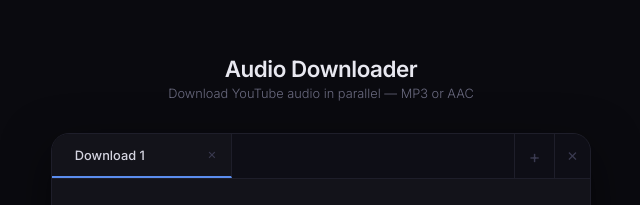
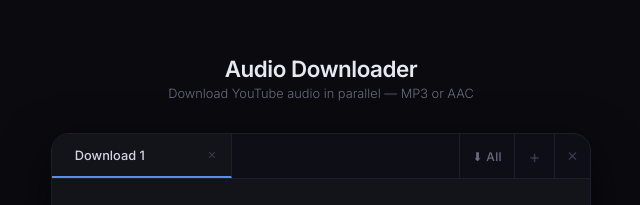
Before and after one commit to Oxycar-18/audio-App, a website: page public/index.html in a window 1280 px wide. Shown: the part 197-402 px from the top of the page, 319-959 px from the left. Drawn offline with Linux system fonts and the light colour scheme.

Commit message:
feat: add Download All button, skips already completed tabs

```diff
--- a/public/index.html
+++ b/public/index.html
@@ -304,8 +304,26 @@
       background: rgba(224,112,112,0.08);
     }
 
+    .tab-action {
+      flex-shrink: 0;
+      display: flex;
+      align-items: center;
+      justify-content: center;
+      padding: 0 0.75rem;
+      height: 44px;
+      font-size: 0.75rem;
+      font-weight: 500;
+      letter-spacing: 0.03em;
+      color: #6b6b80;
+      cursor: pointer;
+      border-left: 1px solid #1e1e2a;
+      transition: color 0.15s, background 0.15s;
+      white-space: nowrap;
+    }
+
+    .tab-action:hover { color: #5b8dee; background: rgba(91,141,238,0.07); }
+
     .tab-close-active {
-      flex-shrink: 0;
       display: flex;
       align-items: center;
       justify-content: center;
@@ -342,6 +360,7 @@
   <div class="shell">
     <div class="tab-bar-wrap">
       <div class="tab-bar" id="tab-bar"></div>
+      <div class="tab-action" onclick="downloadAll()" title="Download all pending">⬇ All</div>
       <div class="tab-add" onclick="addTab()" title="New download">+</div>
       <div class="tab-close-active" id="close-active-btn" onclick="closeActiveTab()" title="Close current tab">✕</div>
     </div>
@@ -447,6 +466,19 @@
 
     function closeActiveTab() {
       if (activeTab !== null) closeTab(new Event('click'), activeTab);
+    }
+
+    function downloadAll() {
+      const tabs = [...document.querySelectorAll('.tab[data-id]')];
+      tabs.forEach(tab => {
+        const id = Number(tab.dataset.id);
+        const dlBtn = document.getElementById(`dl-${id}`);
+        // Skip tabs already done or currently downloading
+        if (!dlBtn || dlBtn.classList.contains('done') || dlBtn.disabled) return;
+        const url = document.getElementById(`url-${id}`)?.value.trim();
+        if (!url) return;
+        startDownload(id);
+      });
     }
 
     function closeTab(e, id) {
```
